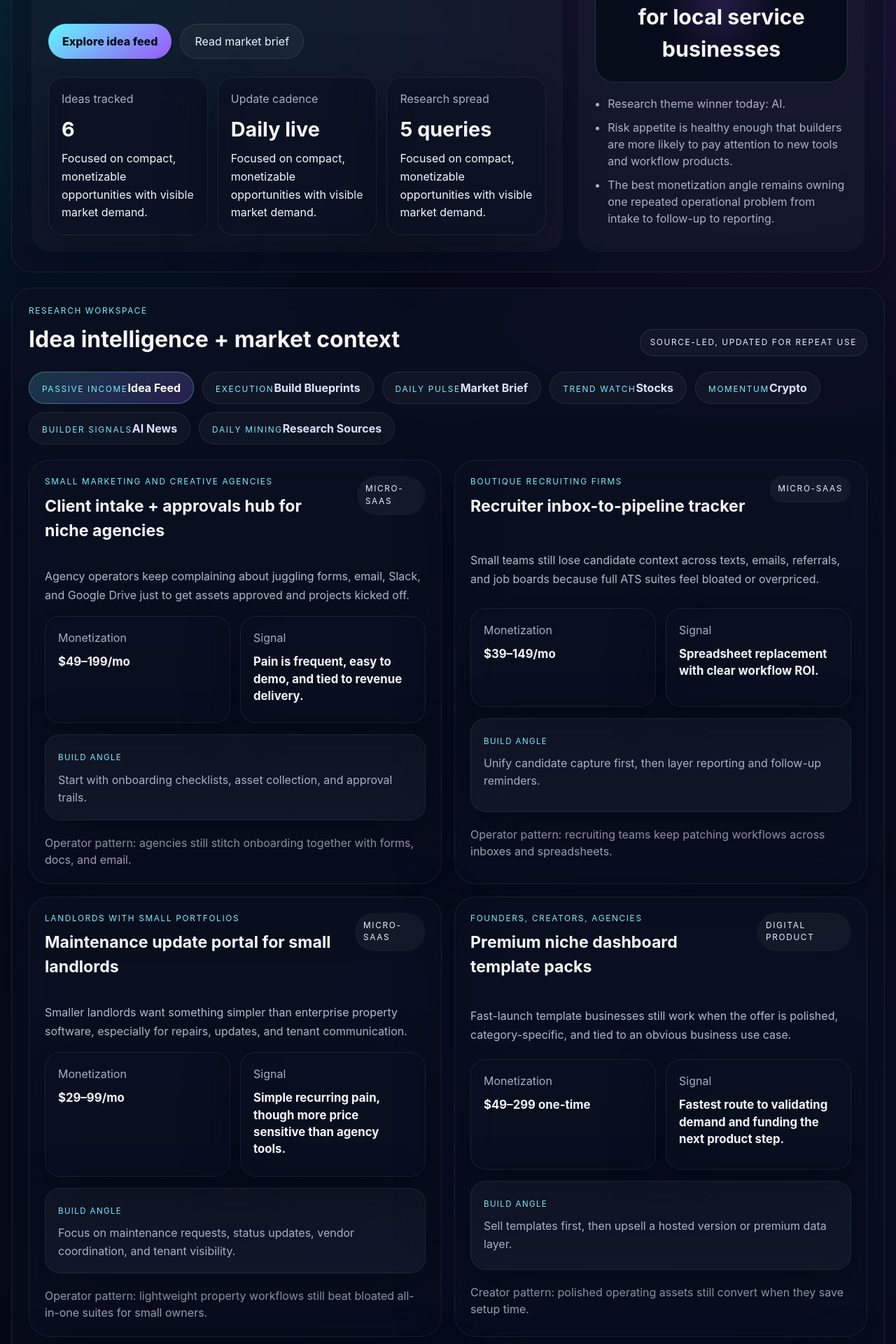
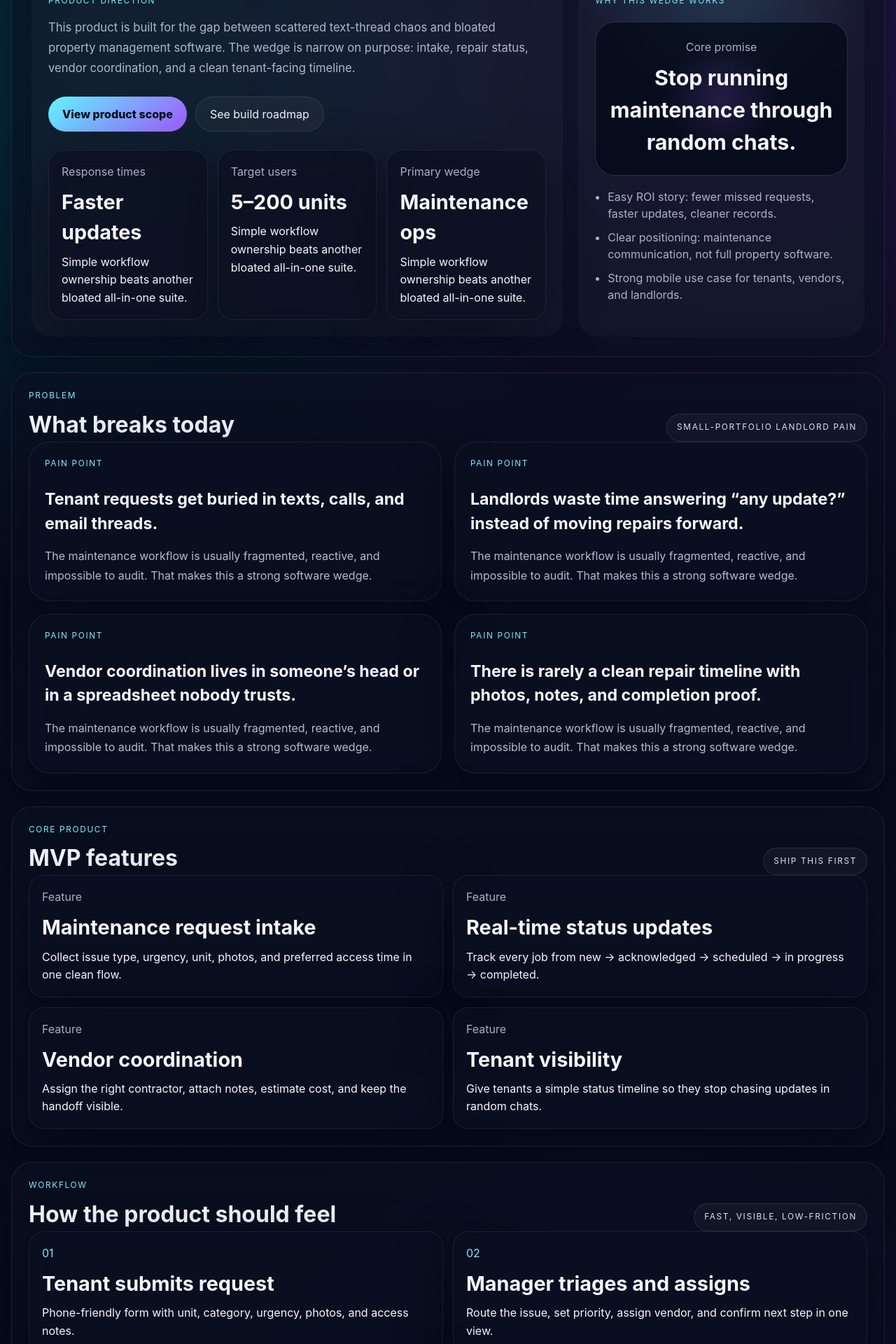
Before and after one commit to ghcourse/avbyte, a React (Vite) app: page / in a window 1280 px wide. Shown: the part 520-2440 px from the top of the page at 70% size. Built offline with nearby package versions, Linux system fonts and the light colour scheme.

Commit message:
Pivot site into maintenance workflow product

```diff
--- a/index.html
+++ b/index.html
@@ -6,9 +6,9 @@
     <meta name="viewport" content="width=device-width, initial-scale=1.0" />
     <meta
       name="description"
-      content="Avbyte Passive Income Radar tracking niche business ideas, market brief updates, stocks, crypto, AI news, and research signals from Reddit and social media."
+      content="MaintenanceOS is a landlord maintenance communication product for repair requests, status tracking, vendor coordination, and tenant visibility."
     />
-    <title>Avbyte Passive Income Radar</title>
+    <title>MaintenanceOS for Small Landlords</title>
   </head>
   <body>
     <div id="root"></div>
--- a/src/App.css
+++ b/src/App.css
@@ -11,6 +11,10 @@
   box-sizing: border-box;
 }
 
+html {
+  scroll-behavior: smooth;
+}
+
 body {
   min-width: 320px;
   min-height: 100vh;
@@ -22,6 +26,7 @@ body {
 button,
 a {
   font: inherit;
+  text-decoration: none;
 }
 
 button {
@@ -153,9 +158,9 @@ ul {
 
 .hero-nav h1 {
   margin-top: 10px;
-  max-width: 760px;
-  font-size: clamp(2.6rem, 5vw, 4.9rem);
-  line-height: 0.95;
+  max-width: 860px;
+  font-size: clamp(2.6rem, 5vw, 4.6rem);
+  line-height: 0.98;
 }
 
 .hero-status {
@@ -193,7 +198,7 @@ ul {
 
 .hero-text {
   margin-top: 14px;
-  max-width: 680px;
+  max-width: 700px;
   color: rgba(231, 237, 255, 0.74);
   font-size: 1.04rem;
   line-height: 1.75;
@@ -224,6 +229,9 @@ ul {
 
 .primary-button,
 .secondary-button {
+  display: inline-flex;
+  align-items: center;
+  justify-content: center;
   min-height: 50px;
   padding: 0 20px;
   border-radius: 999px;
@@ -345,36 +353,13 @@ ul {
   font-size: 2rem;
 }
 
-.tab-bar {
-  display: flex;
-  flex-wrap: wrap;
-  gap: 12px;
-  margin-top: 22px;
-  margin-bottom: 22px;
-}
-
-.tab-button {
-  min-height: 46px;
-  padding: 0 18px;
-  border-radius: 999px;
-  border: 1px solid rgba(255, 255, 255, 0.08);
-  background: rgba(255, 255, 255, 0.035);
-  color: #dbe5ff;
-}
-
-.tab-button.active {
-  background: linear-gradient(135deg, rgba(96, 244, 255, 0.18), rgba(159, 92, 255, 0.22));
-  border-color: rgba(121, 225, 255, 0.36);
-  color: #ffffff;
-}
-
 .content-grid {
   display: grid;
   gap: 18px;
 }
 
 .overview-grid {
-  grid-template-columns: minmax(0, 1.2fr) minmax(280px, 0.8fr);
+  grid-template-columns: repeat(3, minmax(0, 1fr));
 }
 
 .content-card {
@@ -389,7 +374,8 @@ ul {
   margin-bottom: 18px;
 }
 
-.card-head h3 {
+.card-head h3,
+.idea-card h3 {
   margin-top: 8px;
   font-size: 1.45rem;
 }
@@ -399,10 +385,6 @@ ul {
   border-radius: 999px;
   background: rgba(255, 255, 255, 0.045);
   color: #eaf1ff;
-}
-
-.story-list {
-  grid-template-columns: repeat(1, minmax(0, 1fr));
 }
 
 .idea-grid {
@@ -423,11 +405,6 @@ ul {
   display: grid;
   grid-template-columns: repeat(2, minmax(0, 1fr));
   gap: 14px;
-}
-
-.metric-card.compact strong {
-  font-size: 1.05rem;
-  line-height: 1.45;
 }
 
 .idea-build-box {
@@ -451,25 +428,6 @@ ul {
   align-items: center;
 }
 
-.story-tag {
-  color: #79e9ff;
-}
-
-.story-pulse {
-  color: #cdb7ff;
-}
-
-.story-card h4,
-.ticker-card h4 {
-  margin-top: 12px;
-  font-size: 1.2rem;
-}
-
-.story-source {
-  display: inline-block;
-  margin-top: 4px;
-}
-
 .bullet-list {
   display: grid;
   gap: 14px;
@@ -481,9 +439,14 @@ ul {
   grid-template-columns: repeat(4, minmax(0, 1fr));
 }
 
-.blueprint-grid,
-.source-grid {
+.feature-grid,
+.workflow-grid {
   grid-template-columns: repeat(2, minmax(0, 1fr));
+}
+
+.pricing-grid,
+.blueprint-grid {
+  grid-template-columns: repeat(3, minmax(0, 1fr));
 }
 
 .blueprint-card {
@@ -496,17 +459,23 @@ ul {
   line-height: 1.55;
 }
 
-.source-note-card {
-  align-self: start;
+.ticker-card strong {
+  font-size: 1rem;
 }
 
-.ticker-card strong {
-  font-size: 1rem;
+.ticker-card h3 {
+  margin-top: 12px;
+  font-size: 1.5rem;
 }
 
 .ticker-card span:last-child {
   display: inline-block;
   margin-top: 14px;
+}
+
+.workflow-card span,
+.pricing-card .positive {
+  color: #79e9ff;
 }
 
 .positive {
@@ -525,7 +494,9 @@ ul {
   .signal-grid,
   .signal-strip,
   .blueprint-grid,
-  .source-grid {
+  .pricing-grid,
+  .feature-grid,
+  .workflow-grid {
     grid-template-columns: repeat(2, minmax(0, 1fr));
   }
 }
@@ -558,16 +529,13 @@ ul {
   .signal-strip,
   .idea-meta,
   .blueprint-grid,
-  .source-grid {
+  .pricing-grid,
+  .feature-grid,
+  .workflow-grid {
     grid-template-columns: 1fr;
   }
 
   .hero-nav h1 {
     font-size: clamp(2.2rem, 10vw, 3.5rem);
   }
-
-  .tab-bar {
-    overflow-x: auto;
-    padding-bottom: 4px;
-  }
 }
--- a/src/App.tsx
+++ b/src/App.tsx
@@ -1,24 +1,112 @@
-import { useState } from 'react'
 import './App.css'
-import { siteData } from './data/siteData'
 
-type TabKey = 'ideas' | 'blueprints' | 'market' | 'stocks' | 'crypto' | 'ai' | 'sources'
-
-const tabs: Array<{ key: TabKey; label: string; eyebrow: string }> = [
-  { key: 'ideas', label: 'Idea Feed', eyebrow: 'Passive income' },
-  { key: 'blueprints', label: 'Build Blueprints', eyebrow: 'Execution' },
-  { key: 'market', label: 'Market Brief', eyebrow: 'Daily pulse' },
-  { key: 'stocks', label: 'Stocks', eyebrow: 'Trend watch' },
-  { key: 'crypto', label: 'Crypto', eyebrow: 'Momentum' },
-  { key: 'ai', label: 'AI News', eyebrow: 'Builder signals' },
-  { key: 'sources', label: 'Research Sources', eyebrow: 'Daily mining' },
+const stats = [
+  { label: 'Response times', value: 'Faster updates' },
+  { label: 'Target users', value: '5–200 units' },
+  { label: 'Primary wedge', value: 'Maintenance ops' },
 ]
 
-const formatPct = (value: number) => `${value >= 0 ? '+' : ''}${value.toFixed(2)}%`
+const painPoints = [
+  'Tenant requests get buried in texts, calls, and email threads.',
+  'Landlords waste time answering “any update?” instead of moving repairs forward.',
+  'Vendor coordination lives in someone’s head or in a spreadsheet nobody trusts.',
+  'There is rarely a clean repair timeline with photos, notes, and completion proof.',
+]
+
+const coreFeatures = [
+  {
+    title: 'Maintenance request intake',
+    text: 'Collect issue type, urgency, unit, photos, and preferred access time in one clean flow.',
+  },
+  {
+    title: 'Real-time status updates',
+    text: 'Track every job from new → acknowledged → scheduled → in progress → completed.',
+  },
+  {
+    title: 'Vendor coordination',
+    text: 'Assign the right contractor, attach notes, estimate cost, and keep the handoff visible.',
+  },
+  {
+    title: 'Tenant visibility',
+    text: 'Give tenants a simple status timeline so they stop chasing updates in random chats.',
+  },
+]
+
+const workflows = [
+  {
+    step: '01',
+    title: 'Tenant submits request',
+    text: 'Phone-friendly form with unit, category, urgency, photos, and access notes.',
+  },
+  {
+    step: '02',
+    title: 'Manager triages and assigns',
+    text: 'Route the issue, set priority, assign vendor, and confirm next step in one view.',
+  },
+  {
+    step: '03',
+    title: 'Vendor completes the job',
+    text: 'Capture notes, before/after photos, schedule changes, and completion status.',
+  },
+  {
+    step: '04',
+    title: 'Tenant sees the timeline',
+    text: 'Everyone sees the same repair record, which cuts back-and-forth dramatically.',
+  },
+]
+
+const modules = [
+  {
+    title: 'Landlord dashboard',
+    bullets: ['Open requests by property', 'Overdue jobs', 'Vendor response speed', 'Recurring issue tracking'],
+  },
+  {
+    title: 'Tenant request portal',
+    bullets: ['Mobile-first form', 'Photo uploads', 'Urgency flagging', 'Status page by request'],
+  },
+  {
+    title: 'Vendor workspace',
+    bullets: ['Assigned work orders', 'Scheduling notes', 'Completion photos', 'Internal handoff comments'],
+  },
+]
+
+const roadmap = [
+  {
+    phase: 'MVP',
+    title: 'Repair communication hub',
+    text: 'Intake, status pipeline, vendor assignment, timeline, and notifications.',
+  },
+  {
+    phase: 'Phase 2',
+    title: 'Property-level history',
+    text: 'Recurring issue tracking, vendor history, searchable maintenance records.',
+  },
+  {
+    phase: 'Phase 3',
+    title: 'Operational intelligence',
+    text: 'Owner reporting, invoice storage, trend detection, and AI-generated summaries.',
+  },
+]
+
+const pricing = [
+  {
+    plan: 'Starter',
+    price: '$29/mo',
+    detail: 'For small self-managed landlords up to 20 units.',
+  },
+  {
+    plan: 'Growth',
+    price: '$79/mo',
+    detail: 'For growing operators who need multiple properties and vendor workflows.',
+  },
+  {
+    plan: 'Manager',
+    price: '$149+/mo',
+    detail: 'For small property managers handling larger portfolios and more coordination.',
+  },
+]
 
 function App() {
-  const [activeTab, setActiveTab] = useState<TabKey>('ideas')
-
   return (
     <div className="app-shell">
       <div className="ambient ambient-one" />
@@ -30,242 +118,192 @@ function App() {
           <div className="brand-wrap">
             <div className="brand-badge">AV</div>
             <div>
-              <p className="mini-kicker">AV Byte · Passive Income Radar</p>
-              <h1>Daily passive-income ideas worth building, not just scrolling past.</h1>
+              <p className="mini-kicker">AV Byte · MaintenanceOS</p>
+              <h1>Maintenance requests, status updates, vendor coordination, and tenant visibility — finally in one place.</h1>
             </div>
           </div>
 
           <div className="hero-status">
-            <span className="status-pill">Updated {siteData.lastUpdated}</span>
-            <span className="status-pill muted">Stocks · Crypto · AI · Reddit · Social</span>
+            <span className="status-pill">Micro-SaaS wedge</span>
+            <span className="status-pill muted">For small landlords & property managers</span>
           </div>
         </div>
 
         <div className="hero-grid">
           <div className="hero-copy">
-            <p className="section-kicker">What this page does</p>
+            <p className="section-kicker">Product direction</p>
             <p className="hero-text">
-              This site tracks practical ideas for passive-ish income with a bias toward niche
-              micro-SaaS, templates, memberships, and AI workflow products. Instead of generic side
-              hustle fluff, each idea is framed around buyer pain, monetization, build path, and
-              why it matters now.
+              This product is built for the gap between scattered text-thread chaos and bloated
+              property management software. The wedge is narrow on purpose: intake, repair status,
+              vendor coordination, and a clean tenant-facing timeline.
             </p>
 
             <div className="hero-cta-row">
-              <button className="primary-button" onClick={() => setActiveTab('ideas')}>
-                Explore idea feed
-              </button>
-              <button className="secondary-button" onClick={() => setActiveTab('market')}>
-                Read market brief
-              </button>
+              <a className="primary-button" href="#product">View product scope</a>
+              <a className="secondary-button" href="#roadmap">See build roadmap</a>
             </div>
 
             <div className="signal-strip">
-              {siteData.heroStats.map((item) => (
+              {stats.map((item) => (
                 <article key={item.label} className="signal-card">
                   <span>{item.label}</span>
                   <strong>{item.value}</strong>
-                  <p>Focused on compact, monetizable opportunities with visible market demand.</p>
+                  <p>Simple workflow ownership beats another bloated all-in-one suite.</p>
                 </article>
               ))}
             </div>
           </div>
 
           <aside className="hero-highlight">
-            <p className="section-kicker">Top current wedge</p>
+            <p className="section-kicker">Why this wedge works</p>
             <div className="focus-ring">
               <div>
-                <span>Best opportunity right now</span>
-                <strong>{siteData.topOpportunity.title}</strong>
+                <span>Core promise</span>
+                <strong>Stop running maintenance through random chats.</strong>
               </div>
             </div>
             <ul className="focus-list">
-              {siteData.topOpportunity.bullets.map((item) => (
-                <li key={item}>{item}</li>
-              ))}
+              <li>Easy ROI story: fewer missed requests, faster updates, cleaner records.</li>
+              <li>Clear positioning: maintenance communication, not full property software.</li>
+              <li>Strong mobile use case for tenants, vendors, and landlords.</li>
             </ul>
           </aside>
+        </div>
+      </section>
+
+      <section className="tab-panel" id="product">
+        <div className="tab-header">
+          <div>
+            <p className="section-kicker">Problem</p>
+            <h2>What breaks today</h2>
+          </div>
+          <span className="status-pill">Small-portfolio landlord pain</span>
+        </div>
+
+        <div className="content-grid idea-grid">
+          {painPoints.map((item) => (
+            <article key={item} className="content-card idea-card">
+              <p className="section-kicker">Pain point</p>
+              <h3>{item}</h3>
+              <p className="card-copy">
+                The maintenance workflow is usually fragmented, reactive, and impossible to audit.
+                That makes this a strong software wedge.
+              </p>
+            </article>
+          ))}
         </div>
       </section>
 
       <section className="tab-panel">
         <div className="tab-header">
           <div>
-            <p className="section-kicker">Research workspace</p>
-            <h2>Idea intelligence + market context</h2>
+            <p className="section-kicker">Core product</p>
+            <h2>MVP features</h2>
           </div>
-          <span className="status-pill">Source-led, updated for repeat use</span>
+          <span className="status-pill">Ship this first</span>
         </div>
 
-        <div className="tab-bar">
-          {tabs.map((tab) => (
-            <button
-              key={tab.key}
-              className={`tab-button ${activeTab === tab.key ? 'active' : ''}`}
-              onClick={() => setActiveTab(tab.key)}
-            >
-              <span className="tab-eyebrow">{tab.eyebrow}</span>
-              <strong>{tab.label}</strong>
-            </button>
-          ))}
-        </div>
-
-        {activeTab === 'ideas' && (
-          <div className="content-grid idea-grid">
-            {siteData.ideas.map((idea) => (
-              <article key={idea.title} className="content-card idea-card">
-                <div className="card-head">
-                  <div>
-                    <p className="section-kicker">{idea.niche}</p>
-                    <h3>{idea.title}</h3>
-                  </div>
-                  <span className="badge-soft">{idea.model}</span>
-                </div>
-                <p className="card-copy">{idea.whyNow}</p>
-                <div className="idea-meta">
-                  <div className="metric-card compact">
-                    <span>Monetization</span>
-                    <strong>{idea.monetization}</strong>
-                  </div>
-                  <div className="metric-card compact">
-                    <span>Signal</span>
-                    <strong>{idea.signal}</strong>
-                  </div>
-                </div>
-                <div className="idea-build-box">
-                  <span>Build angle</span>
-                  <p>{idea.buildAngle}</p>
-                </div>
-                <p className="story-source">{idea.source}</p>
+        <div className="signal-grid feature-grid">
+          {coreFeatures.map((item) => (
+            <article key={item.title} className="signal-card">
+              <span>Feature</span>
+              <strong>{item.title}</strong>
+              <p>{item.text}</p>
             </article>
           ))}
         </div>
-        )}
+      </section>
 
-        {activeTab === 'blueprints' && (
-          <div className="signal-grid blueprint-grid">
-            {siteData.blueprints.map((item) => (
-              <article key={item.title} className="signal-card blueprint-card">
-                <span>{item.title}</span>
-                <strong>{item.outcome}</strong>
-                <p>{item.stack}</p>
-                <div className="blueprint-moat">{item.moat}</div>
+      <section className="tab-panel">
+        <div className="tab-header">
+          <div>
+            <p className="section-kicker">Workflow</p>
+            <h2>How the product should feel</h2>
+          </div>
+          <span className="status-pill">Fast, visible, low-friction</span>
+        </div>
+
+        <div className="signal-grid workflow-grid">
+          {workflows.map((item) => (
+            <article key={item.step} className="signal-card workflow-card">
+              <span>{item.step}</span>
+              <strong>{item.title}</strong>
+              <p>{item.text}</p>
             </article>
           ))}
         </div>
-        )}
+      </section>
 
-        {activeTab === 'market' && (
+      <section className="tab-panel">
+        <div className="tab-header">
+          <div>
+            <p className="section-kicker">Modules</p>
+            <h2>Product surfaces</h2>
+          </div>
+          <span className="status-pill">3-screen MVP</span>
+        </div>
+
         <div className="content-grid overview-grid">
-            <article className="content-card">
+          {modules.map((item) => (
+            <article key={item.title} className="content-card">
               <div className="card-head">
                 <div>
-                  <p className="section-kicker">Daily read</p>
-                  <h3>Market brief</h3>
+                  <p className="section-kicker">Surface</p>
+                  <h3>{item.title}</h3>
                 </div>
-                <span className="badge-soft">Stocks · Crypto · AI</span>
               </div>
-              <div className="story-list">
-                {siteData.marketBrief.map((story) => (
-                  <article key={story.title} className="story-card">
-                    <div className="story-meta-row story-topline">
-                      <span className="story-tag">{story.title}</span>
-                      <span className="story-pulse">{story.pulse}</span>
-                    </div>
-                    <p>{story.summary}</p>
+              <ul className="bullet-list">
+                {item.bullets.map((bullet) => (
+                  <li key={bullet}>{bullet}</li>
+                ))}
+              </ul>
             </article>
           ))}
         </div>
-            </article>
+      </section>
 
-            <aside className="content-card">
-              <div className="card-head">
+      <section className="tab-panel" id="roadmap">
+        <div className="tab-header">
           <div>
-                  <p className="section-kicker">Daily update workflow</p>
-                  <h3>How this page stays useful</h3>
+            <p className="section-kicker">Roadmap</p>
+            <h2>Build sequence</h2>
           </div>
+          <span className="status-pill">Narrow wedge first</span>
         </div>
-              <ul className="bullet-list">
-                {siteData.updateChecklist.map((item) => (
-                  <li key={item}>{item}</li>
-                ))}
-              </ul>
-            </aside>
-          </div>
-        )}
 
-        {activeTab === 'stocks' && (
-          <div className="ticker-grid">
-            {siteData.stockTickers.map((ticker) => (
-              <article key={ticker.symbol} className="ticker-card">
-                <div className="ticker-topline">
-                  <strong>{ticker.symbol}</strong>
-                  <span className={ticker.change >= 0 ? 'positive' : 'negative'}>
-                    {formatPct(ticker.change)}
-                  </span>
-                </div>
-                <h3>{ticker.price}</h3>
-                <p>{ticker.note}</p>
+        <div className="signal-grid blueprint-grid">
+          {roadmap.map((item) => (
+            <article key={item.phase} className="signal-card blueprint-card">
+              <span>{item.phase}</span>
+              <strong>{item.title}</strong>
+              <p>{item.text}</p>
+              <div className="blueprint-moat">Stay tightly focused on maintenance ops until retention is obvious.</div>
             </article>
           ))}
         </div>
-        )}
+      </section>
 
-        {activeTab === 'crypto' && (
-          <div className="ticker-grid">
-            {siteData.cryptoTickers.map((ticker) => (
-              <article key={ticker.symbol} className="ticker-card">
+      <section className="tab-panel">
+        <div className="tab-header">
+          <div>
+            <p className="section-kicker">Pricing</p>
+            <h2>Simple early pricing</h2>
+          </div>
+          <span className="status-pill">Price by portfolio size</span>
+        </div>
+
+        <div className="ticker-grid pricing-grid">
+          {pricing.map((item) => (
+            <article key={item.plan} className="ticker-card pricing-card">
               <div className="ticker-topline">
-                  <strong>{ticker.symbol}</strong>
-                  <span className={ticker.change >= 0 ? 'positive' : 'negative'}>
-                    {formatPct(ticker.change)}
-                  </span>
+                <strong>{item.plan}</strong>
+                <span className="positive">Launch tier</span>
               </div>
-                <h3>{ticker.price}</h3>
-                <p>{ticker.note}</p>
-              </article>
-            ))}
-          </div>
-        )}
-
-        {activeTab === 'ai' && (
-          <div className="signal-grid">
-            {siteData.aiSignals.map((item) => (
-              <article key={item.label} className="signal-card">
-                <span>{item.label}</span>
-                <strong>{item.value}</strong>
+              <h3>{item.price}</h3>
               <p>{item.detail}</p>
             </article>
           ))}
         </div>
-        )}
-
-        {activeTab === 'sources' && (
-          <div className="content-grid overview-grid">
-            <div className="signal-grid source-grid">
-              {siteData.sourceSignals.map((item) => (
-                <article key={item.label} className="signal-card">
-                  <span>{item.label}</span>
-                  <strong>{item.value}</strong>
-                  <p>{item.detail}</p>
-                </article>
-              ))}
-            </div>
-            <aside className="content-card source-note-card">
-              <div className="card-head">
-                <div>
-                  <p className="section-kicker">What to mine daily</p>
-                  <h3>Source checklist</h3>
-                </div>
-              </div>
-              <ul className="bullet-list">
-                {siteData.sourceChecklist.map((item) => (
-                  <li key={item}>{item}</li>
-                ))}
-              </ul>
-            </aside>
-          </div>
-        )}
       </section>
     </div>
   )
```
Also changed, not shown: 1 other file (tests, documents, lock files or other folders). Lines whose indentation alone changed are shown as unchanged.
